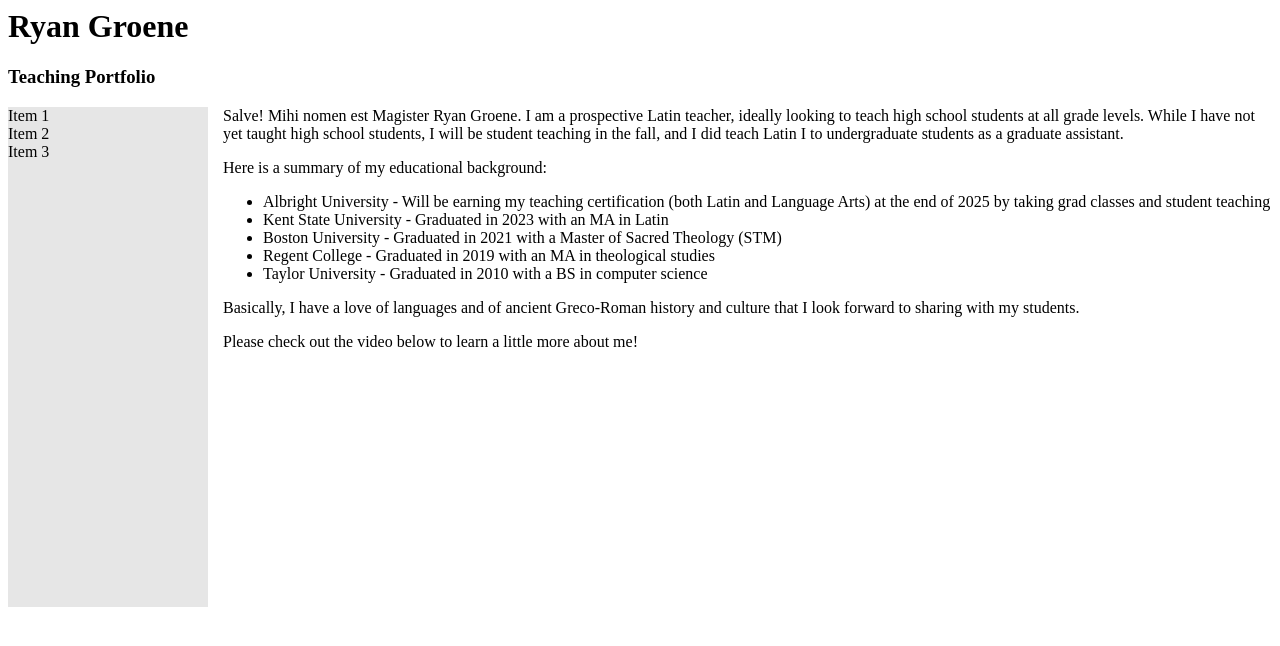
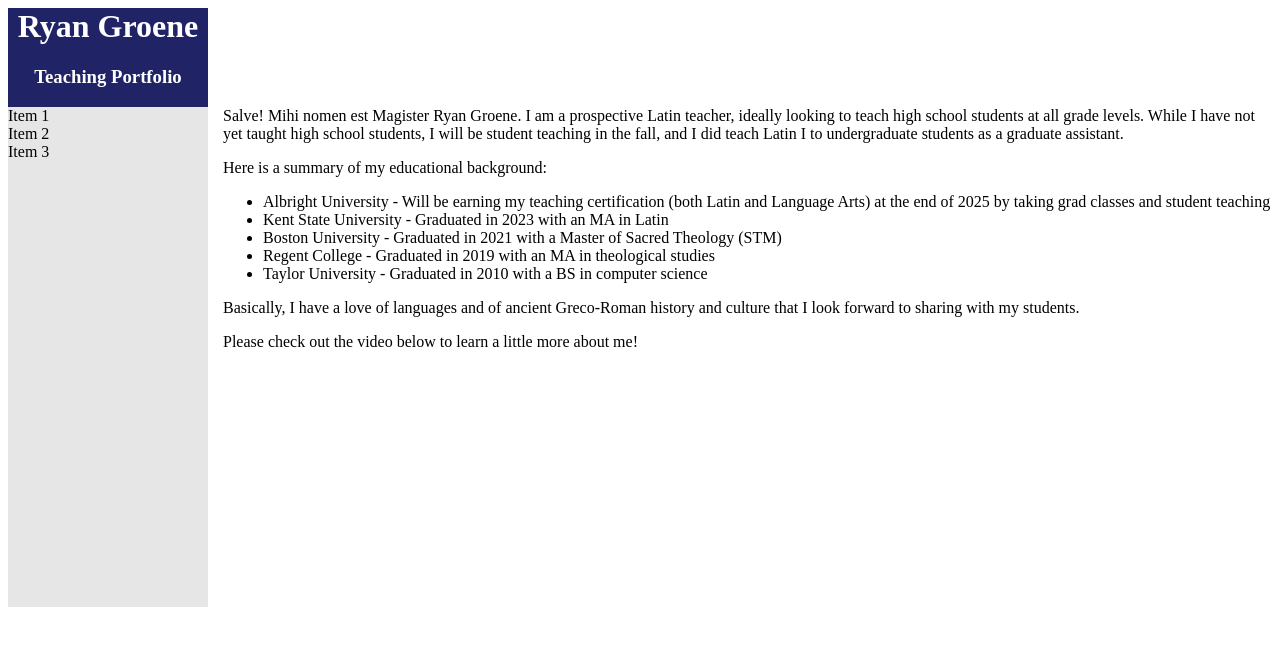
Before and after one commit to rgroene/rgroene.github.io, a plain HTML site: page index.html in a window 1280 px wide. Drawn offline with Linux system fonts and the light colour scheme.

Commit message:
Update index.html

```diff
--- a/index.html
+++ b/index.html
@@ -4,9 +4,9 @@
 <body>
 
 <div style="display: table; width: 100%">
-	<div style="display: table-row" id="title" style="background-color: #202466; text-align: center">
-		<h1 color="#FFFFFF">Ryan Groene</h1>
-		<h3 color="#FFFFFF">Teaching Portfolio</h3>
+	<div style="display: table-row; background-color: #202466; text-align: center" id="title">
+		<h1 style="color: #FFFFFF">Ryan Groene</h1>
+		<h3 style="color: #FFFFFF">Teaching Portfolio</h3>
 	</div>
 	<div style="display: table-row">
 		<div style="display: table-cell; background-color: #E6E6E6; height: 500px; width: 200px" id="toc">
```
